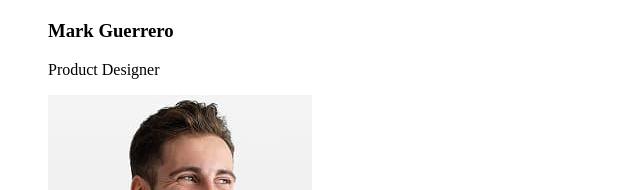
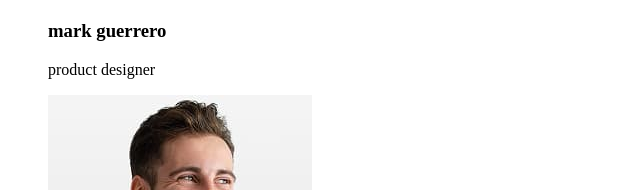
Before and after one commit to ilkerthedev/goit-markup-hw-01, a plain HTML site: page index.html in a window 1280 px wide. Shown: the part 875-1065 px from the top of the page, 0-640 px from the left. Drawn offline with Linux system fonts and the light colour scheme.

Commit message:
changes to lowercase

```diff
--- a/index.html
+++ b/index.html
@@ -71,8 +71,8 @@
         <ul>
           <li>
             <img src="./images/mark.jpg" alt="photo of mark" /> <br />
-            <h3>Mark Guerrero</h3>
-            <p>Product Designer</p>
+            <h3>mark guerrero</h3>
+            <p>product designer</p>
           </li>
           <li>
             <img src="./images/tom.jpg" alt="photo of tom" /> <br />
```
